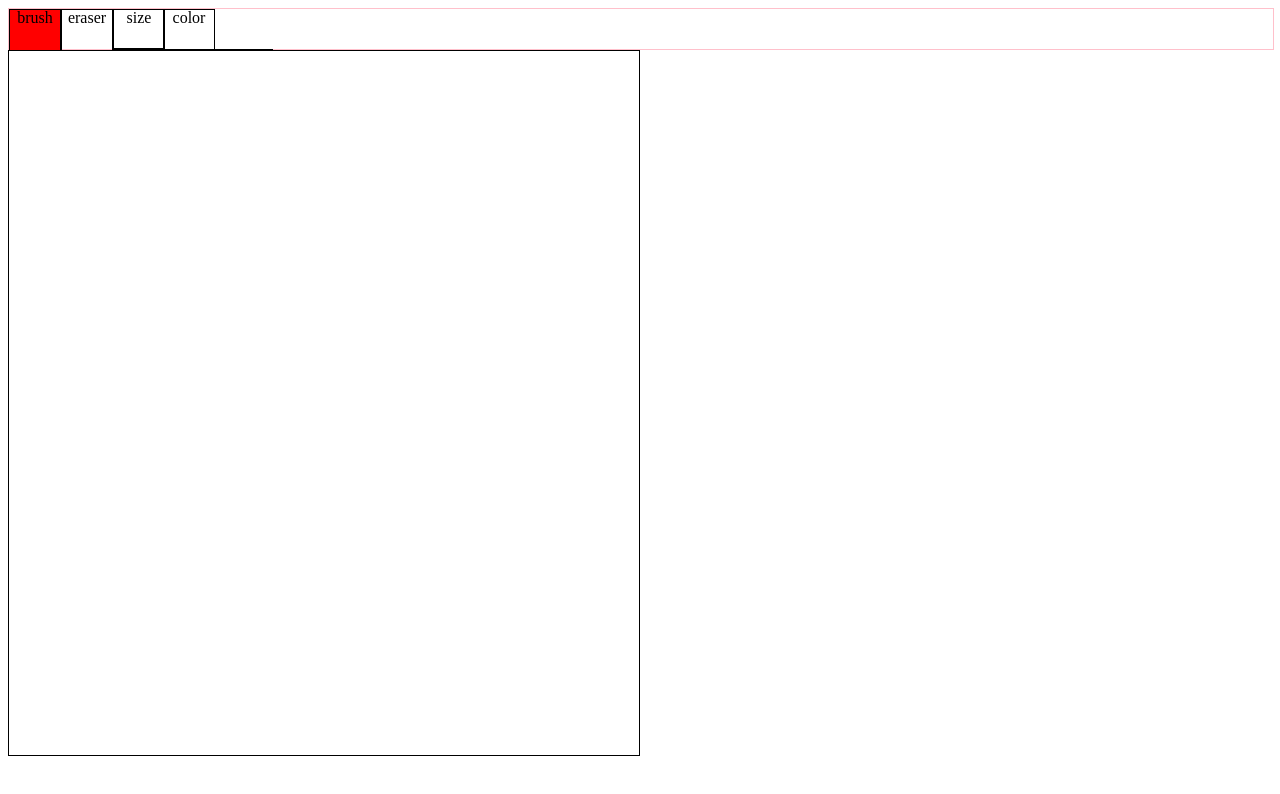
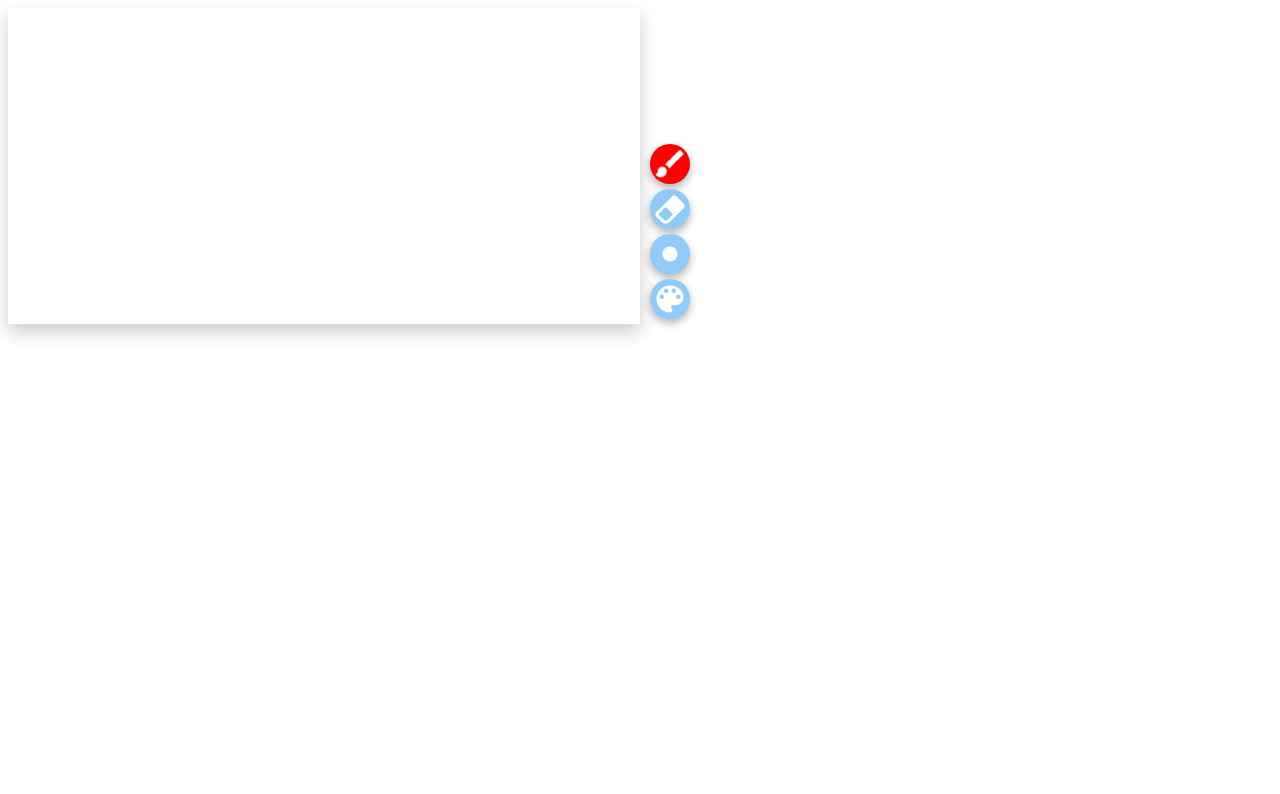
Before and after one commit to Jimmt/dubhacks2017, a website: page index.html in a window 1280 px wide. Drawn offline with Linux system fonts and the light colour scheme.

Commit message:
Material design update.

```diff
--- a/index.html
+++ b/index.html
@@ -2,17 +2,19 @@
 
 <html>
 <head>
-	<link rel="stylesheet" type="text/css" href="index.css">
+	<link rel="stylesheet" type="text/css" href="whiteboard.css">
     <script src="whiteboard.js"></script>
     <script src="jscolor.js"></script>
 </head>
 
 <body>
+	<div id="whiteboard">
+		<canvas id='c' class="raised"></canvas>
 		<div id="buttons">
-		<div class="button" id="brush">brush</div>
-		<div class="button" id="eraser">eraser</div>
+			<div class="button raised-small" id="brush"><img src="img/btn/brush.png"></div>
+			<div class="button raised-small" id="eraser"><img src="img/btn/eraser.png"></div>
 			<div id="sizeWrapper">
-			<div class="button" id="size">size</div>
+				<div class="button raised-small" id="size"><img src="img/btn/circle.png"></div>
 				<div id="sizerow">
 					<div class="sizechoice"><img src="img/csr/1_filled.png"></div>
 					<div class="sizechoice"><img src="img/csr/2_filled.png"></div>
@@ -20,12 +22,9 @@
 					<div class="sizechoice"><img src="img/csr/8_filled.png"></div>
 				</div>
 			</div>
-		<div id="colorWrapper">
-			<div class="button" id="color">color</div>
-			<input class="jscolor{value:'#000000', padding:0, shadow:false, borderWidth: 0, onFineChange:'update(this)'}" id="picker">
+			<button class="button raised-small jscolor{valueElement: null, value:'#000000', padding:0, shadow:false, borderWidth: 0, onFineChange:'update(this)', width:100, height: 100, position:'right'}" id="color"><img src="img/btn/palette.png"></button>
 		</div>
 	</div>
-	<canvas id='c'></canvas>
 </body>
 
 </html>
--- a/index.css
+++ b/whiteboard.css
@@ -1,5 +1,4 @@
 #c {
-	border: 1px solid black;
 	box-sizing: border-box;
 	width: 50%;
 	height: 90%;
@@ -12,34 +11,37 @@ body {
 }
 
 #buttons {
+	margin-left: 10px;
 	display: flex;
-	border: 1px solid pink;
 	width: 100%;
-	height: 40px;
+	width: 40px;
 	text-align: center;
+	flex-direction: column;
 }
 
 .button {
-	width: 50px;
+	width: 40px;
 	height: 40px;
-	border: 1px solid black;
 	line-height: 1em;
 	cursor: pointer;
+	position: relative;
+	border-radius: 50%;
+	margin-bottom: 5px;
 }
 
 #sizeWrapper {
 	display: flex;
-	flex-direction: column;
 	z-index: 0;
-	align-content: center;
-	height: 80px;
-	width: 50px;
+	justify-items: center;
+	height: 45px;
+	width: 80px;
 }
 
 #sizerow {
 	display: flex;
-	height: 40px;
-	width: 160px;
+	flex-direction: column;
+	height: 160px;
+	width: 40px;
 	overflow-x: visible;
 	z-index: 0;
 	}
@@ -50,7 +52,6 @@ body {
 	cursor: url(img/csr/2.png), auto;
 	z-index: 1;
 	transition: max-height 0.2s ease-out;
-	border: 1px solid black;
 	cursor: pointer;
 	position: relative;
 }
@@ -59,7 +60,7 @@ body {
 	background-color: yellow;
 }
 
-.sizechoice img {
+img {
 	position: absolute;
 	margin: auto;
 	top: 0;
@@ -68,10 +69,34 @@ body {
 	right: 0;
 }
 
-#colorWrapper {
-	z-index: 1;
+.button img {
+	border-radius: 50%;
 }
 
-#picker {
-	display: none;
+#color {
+	padding: 0;
+	border: none;
+	background: none;
 }
+
+#color:focus {
+	outline: none;
+}
+
+:root {
+    --primary-color: #90caf9;
+    --secondary-color: rgb(220, 220, 220);
+}
+
+.raised-small {
+    box-shadow: 0 4px 8px 0 rgba(0, 0, 0, 0.3);
+}
+
+#whiteboard {
+	display: flex;
+	align-items: flex-end;
+}
+
+.raised {
+    box-shadow: 0 8px 17px 0 rgba(0, 0, 0, 0.2);
+}
--- a/whiteboard.js
+++ b/whiteboard.js
@@ -3,7 +3,8 @@ var down, eraser, colors;
 var size;
 
 const CLICKED = "red";
-const NOT_CLICKED = "white";
+const NOT_CLICKED = "#90caf9";
+const NOT_CLICKED_RGB = "rgb(144, 202, 249)";
 const HOVER = "yellow";
 
 window.onload = function() {
@@ -20,7 +21,11 @@ function initCanvas() {
 	c.addEventListener('mousedown', startDraw, false);
 	c.addEventListener('mousemove', drawPt, false);
 	c.addEventListener('mouseup', stopDraw, false);
-	document.getElementById('brush').style.backgroundColor = CLICKED;
+	var buttons = document.getElementsByClassName('button');
+	buttons[0].style.backgroundColor = CLICKED;
+	for (var i = 1; i < buttons.length; i++) {
+		buttons[i].style.backgroundColor = NOT_CLICKED;
+	}
 }
 
 function initButtons() {
@@ -67,7 +72,7 @@ function initButtons() {
 
 	for (var i = 0; i < buttons.length; i++) {
 		buttons[i].addEventListener('mouseenter', function(e) {
-			if (!e.target.style.backgroundColor || e.target.style.backgroundColor == NOT_CLICKED) {
+			if (!e.target.style.backgroundColor || e.target.style.backgroundColor == NOT_CLICKED || e.target.style.backgroundColor == NOT_CLICKED_RGB) {
 				e.target.style.backgroundColor = HOVER;
 			}
 		}, false);
@@ -83,8 +88,8 @@ function initButtons() {
 function extendSizes(extend) {
 	var buttons = document.getElementsByClassName('sizechoice');
 	var sizes = document.getElementById('size');
-	document.getElementById('sizeWrapper').style.height = (extend) ? '80px' : '40px';
-	document.getElementById('sizerow').style.maxHeight = (extend) ? '40px' : '0px';
+	document.getElementById('sizeWrapper').style.width = (extend) ? '80px' : '40px';
+	document.getElementById('sizerow').style.maxWidth = (extend) ? '40px' : '0px';
 	for (var i = 0; i < buttons.length; i++) {
 		if (extend) {
 			buttons[i].style.maxHeight = "40px";
@@ -100,15 +105,13 @@ function extendSizes(extend) {
 }
 
 function extendColors(extend) {
-	var color = document.getElementById('colorWrapper');
+	var color = document.getElementById('color');
 	if (extend) {
-		color.style.maxHeight = "80px";
-		color.children[1].style.display = "block";
-		color.children[0].style.backgroundColor = CLICKED;
+		color.style.backgroundColor = CLICKED;
+		color.jscolor.show();
 	} else {
-		color.style.maxHeight = "40px";
-		color.children[1].style.display = "none";
-		color.children[0].style.backgroundColor = NOT_CLICKED;
+		color.style.backgroundColor = NOT_CLICKED;
+		color.jscolor.hide();
 	}
 }
 
```
Also changed, not shown: img/btn/brush.png (added), img/btn/circle.png (added), img/btn/eraser.png (added), img/btn/palette.png (added). Lines whose indentation alone changed are shown as unchanged.
